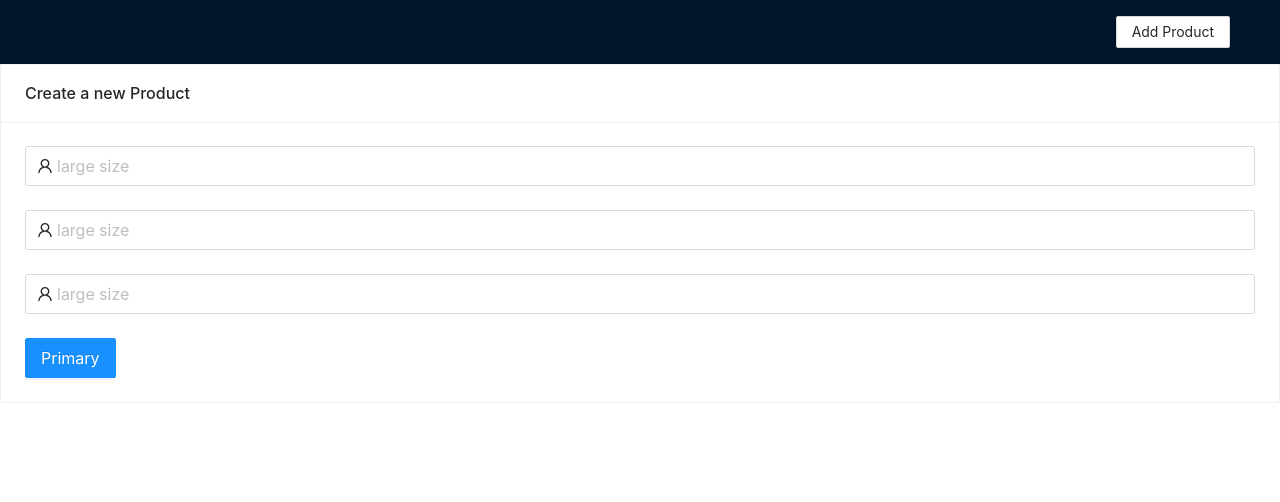
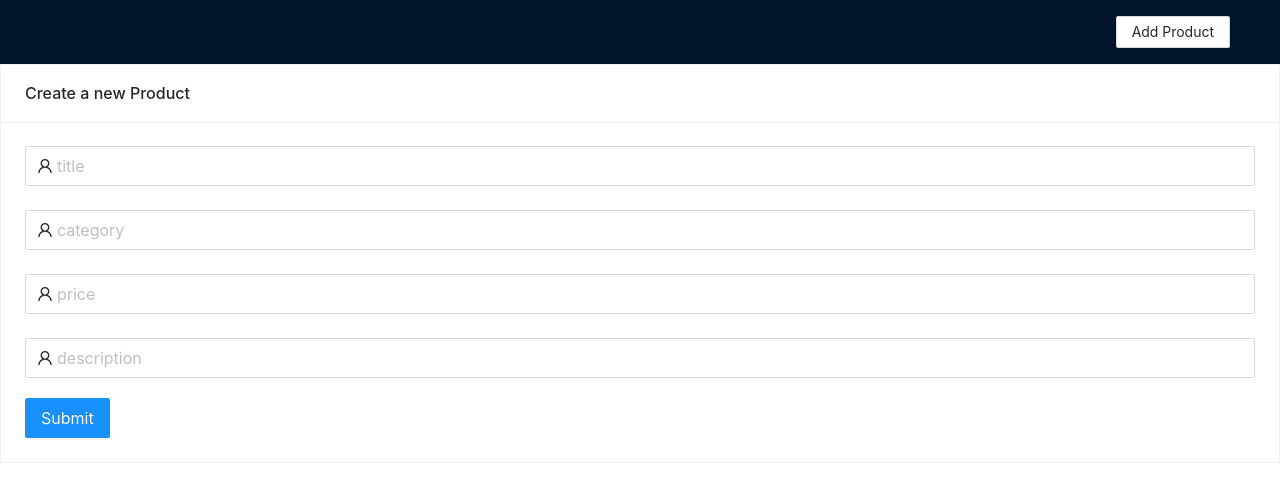
Before and after one commit to pritammimo/rtk-query-crud, a React (Vite) app: page /addproduct in a window 1280 px wide. Shown: the top 502 px of the page. Built offline with nearby package versions, Linux system fonts and the light colour scheme.

Commit message:
react-query practice

```diff
--- a/package.json
+++ b/package.json
@@ -10,8 +10,10 @@
   "dependencies": {
     "@reduxjs/toolkit": "^1.8.1",
     "antd": "^4.19.5",
+    "axios": "^0.27.2",
     "react": "^18.0.0",
     "react-dom": "^18.0.0",
+    "react-query": "^3.39.1",
     "react-redux": "^7.2.8",
     "react-router-dom": "^6.3.0"
   },
--- /dev/null
+++ b/src/Api/index.js
@@ -0,0 +1,7 @@
+import axios from "axios";
+export default axios.create({
+  baseURL: "http://localhost:4000",
+  headers: {
+    "Content-type": "application/json"
+  }
+});
--- a/src/App.jsx
+++ b/src/App.jsx
@@ -28,7 +28,7 @@ function App() {
         <Route path="/" element={<Products />}  />
         <Route path="/product/:id" element={<Product />}  />
         <Route path="/addproduct" element={<AddProduct />}  />
-        <Route path="/editproduct" element={<EditProduct/>}  />
+        <Route path="/editproduct/:id" element={<EditProduct/>}  />
       </Routes>
       </Layout>
     </BrowserRouter>
--- a/src/component/ProductItem.jsx
+++ b/src/component/ProductItem.jsx
@@ -4,9 +4,10 @@ import { EditOutlined, EllipsisOutlined, SettingOutlined,DeleteOutlined, EyeOutl
 import 'antd/dist/antd.css';
 import { useNavigate } from 'react-router-dom';
 const key = "deletable";
-const ProductItem = () => {
+const ProductItem = ({id,title,description,price,category}) => {
   const navigate=useNavigate();
 const { Meta } = Card;
+console.log("title",title);
   return (
       <>
       <Col span={6} key="column">
@@ -15,23 +16,23 @@ const { Meta } = Card;
     cover={
       <img
         alt="example"
-        src="https://gw.alipayobjects.com/zos/rmsportal/JiqGstEfoWAOHiTxclqi.png"
+        src={`https://loremflickr.com/320/240/dress?random=${id}`}
       />
     }
     actions={[
         <EyeOutlined key="eye"
-        onClick={()=>navigate("/product/1")}
+        onClick={()=>navigate(`product/${id}`)}
         />,
       <EditOutlined key="edit"
-      onClick={()=>navigate("/editproduct")}
+      onClick={()=>navigate(`/editproduct/${id}`)}
       />,
       <DeleteOutlined key="delete" />,
     ]}
   >
     <Meta
-      avatar={<Avatar src="https://joeschmoe.io/api/v1/random" />}
-      title="Card title"
-      description="This is the description"
+      avatar={<Avatar src={`https://joeschmoe.io/api/v1/random=${id}`} />}
+      title={title}
+      description={description}
     />
   </Card>,
   </Col>
--- a/src/main.jsx
+++ b/src/main.jsx
@@ -2,9 +2,22 @@ import React from 'react'
 import ReactDOM from 'react-dom/client'
 import App from './App'
 import './index.css'
-
+import { QueryClient, QueryClientProvider } from "react-query";
+const queryClient = new QueryClient({
+  defaultOptions: {
+    queries: {
+      refetchOnWindowFocus: false,
+      refetchOnmount: false,
+      refetchOnReconnect: false,
+      retry: false,
+      staleTime: 5*60*1000,
+    },
+  },
+});
 ReactDOM.createRoot(document.getElementById('root')).render(
   <React.StrictMode>
-    <App />
+     <QueryClientProvider client={queryClient}>
+      <App />
+    </QueryClientProvider>
   </React.StrictMode>
 )
--- a/src/pages/AddProduct.jsx
+++ b/src/pages/AddProduct.jsx
@@ -1,29 +1,96 @@
-import React from 'react'
+import React,{useState} from 'react'
 import { Input,Button,Row, Col,Card, message } from 'antd';
 import { UserOutlined } from '@ant-design/icons';
+import { useMutation } from 'react-query';
+import axios from '../Api';
 const AddProduct = () => {
+  const [productdata, setdata] = useState({
+    title: "",
+    category: "",
+    price: "",
+    description: "",
+  });
+  const handleChange=(e)=>{
+    setdata({...productdata,[e.target.name]:e.target.value})
+   }
+  //  console.log("product",productdata);
+
+   const { isLoading: isPostingTutorial, mutate: postProduct } = useMutation(
+    async (data) => {
+      console.log("data",data);
+      return await axios.post(`/products`,
+      // {
+      //   title: postTitle,
+      //   description: postDescription,
+      // }
+      data
+      );
+    },
+    {
+      onSuccess: (res) => {
+        const result = {
+          status: res.status + "-" + res.statusText,
+          headers: res.headers,
+          data: res.data,
+        };
+        // setPostResult(fortmatResponse(result));
+      },
+      onError: (err) => {
+        // setPostResult(fortmatResponse(err.response?.data || err));
+      },
+    }
+  );
+  const handleSubmit=async()=>{
+    await postProduct(productdata)
+   }
   return (
     <>
     <Card title="Create a new Product">
     <Row gutter={[0, 20]}>
     <Col span={24}>
- <Input size="large" placeholder="large size" prefix={<UserOutlined />} />
+    <Input size="large"
+   value={productdata?.title}
+   name="title"
+  placeholder="title"
+  prefix={<UserOutlined />}
+  onChange={handleChange} />
    </Col>
      <br />
      <br />
      <Col span={24}>
- <Input size="large" placeholder="large size" prefix={<UserOutlined />} />
+     <Input size="large"
+  value={productdata?.category}
+  name="category"
+   placeholder="category" prefix={<UserOutlined />}
+   onChange={handleChange}
+   // disabled={isLoading}
+   />
    </Col>
      <br />
      <br />
      <Col span={24}>
- <Input size="large" placeholder="large size" prefix={<UserOutlined />} />
+     <Input size="large"
+  value={productdata?.price}
+  name="price"
+  placeholder="price" prefix={<UserOutlined />} onChange={handleChange}
+ //  disabled={isLoading}
+  />
    </Col>
    <br/>
      <br/>
-    <Button type="primary" size="large"
+     <Col span={24}>
+  <Input size="large"
+  value={productdata?.description}
+  name="description"
+  placeholder="description" prefix={<UserOutlined />} onChange={handleChange}
+ //  disabled={isLoading}
+  />
+   </Col>
+   <br></br>
+     <Button type="primary" size="large" onClick={handleSubmit}
+     //  disabled={isLoading}
       >
-          Primary
+           Submit
          </Button>
          </Row>
          </Card>
--- a/src/pages/Product.jsx
+++ b/src/pages/Product.jsx
@@ -1,7 +1,39 @@
-import React from 'react'
+import React,{useState,useEffect} from 'react'
 import { Row, Col, Card, Image, Descriptions, Spin } from "antd";
+import { useParams } from 'react-router-dom';
+import axios from '../Api';
+import { useQuery } from 'react-query';
 
 const Product = () => {
+  let { id } = useParams();
+  const [product, setproduct] = useState("");
+  const { isLoading: isLoadingTutorial, refetch: getProductById } = useQuery(
+    "query-product-by-id",
+    async () => {
+      return await axios.get(`/products/${id}`);
+    },
+    {
+      enabled: false,
+      retry: 1,
+      onSuccess: (res) => {
+        const result = {
+          status: res.status + "-" + res.statusText,
+          headers: res.headers,
+          data: res.data,
+        };
+       setproduct(result.data)
+      },
+      onError: (err) => {
+        // setGetResult(fortmatResponse(err.response?.data || err));
+      },
+    }
+  );
+  useEffect(() => {
+    if(id !==""){
+      getProductById(id)
+    }
+  }, [id]);
+  console.log("product",product);
   return (
     <div>
      <Card title="View Product Detials">
@@ -9,18 +41,17 @@ const Product = () => {
      <Col span={8}>
               <Image
                 width={200}
-                src="https://loremflickr.com/320/240/dress?random=1"
+                src={`https://loremflickr.com/320/240/dress?random=${id}`}
               />
             </Col>
             <Col span={16}>
             <Descriptions title="User Info" layout="vertical">
-            <Descriptions.Item label="UserName">Zhou Maomao</Descriptions.Item>
-    <Descriptions.Item label="Telephone">1810000000</Descriptions.Item>
-    <Descriptions.Item label="Live">Hangzhou, Zhejiang</Descriptions.Item>
-    <Descriptions.Item label="Address" span={2}>
-      No. 18, Wantang Road, Xihu District, Hangzhou, Zhejiang, China
-    </Descriptions.Item>
-    <Descriptions.Item label="Remark">empty</Descriptions.Item>
+            <Descriptions.Item label="name">{product?.title}</Descriptions.Item>
+     <Descriptions.Item label="description">{product?.description}</Descriptions.Item>
+     <Descriptions.Item label="price">{product?.price}</Descriptions.Item>
+     <Descriptions.Item label="category" span={2}>
+      {product?.category}
+     </Descriptions.Item>
 
             </Descriptions>
               </Col>
--- a/src/pages/Products.jsx
+++ b/src/pages/Products.jsx
@@ -1,14 +1,45 @@
-import React from 'react';
+import React,{useState,useEffect} from 'react';
 import { Row, Col, Card, Typography, Spin } from "antd";
 import { EditOutlined, DeleteOutlined, EyeOutlined } from "@ant-design/icons";
 import ProductItem from '../component/ProductItem';
+import { useQuery } from "react-query";
+import axios from '../Api';
 const Products = () => {
+  const [allProducts, setAllProducts] = useState([]);
+  const { isLoading: isLoadingProducts, refetch: getAllProducts } = useQuery(
+    "query-products",
+    async () => {
+      return await axios.get("/products");
+    },
+    {
+      enabled: false,
+      onSuccess: (res) => {
+        const result = {
+          status: res.status + "-" + res.statusText,
+          headers: res.headers,
+          data: res.data,
+        };
+        // setGetResult(fortmatResponse(result));
+        console.log("result",result);
+        setAllProducts(result?.data)
+      },
+      onError: (err) => {
+        // setGetResult(fortmatResponse(err.response?.data || err));
+      },
+    }
+  );
+  console.log("allProducts",allProducts);
+  useEffect(() => {
+    getAllProducts();
+  }, []);
   return (
     <div>
       <Card title="Products Page">
          <Row gutter={{ xs: 8, sm: 16, md: 24, lg: 32 }}>
-         <ProductItem/>
-         <ProductItem/>
+           {allProducts?.length >0 && allProducts?.map((item,i)=>(
+              <ProductItem {...item} key={i}/>
+           ))}
+
         </Row>
         </Card>
     </div>
```
Also changed, not shown: 1 other file (tests, documents, lock files or other folders). Lines whose indentation alone changed are shown as unchanged.
